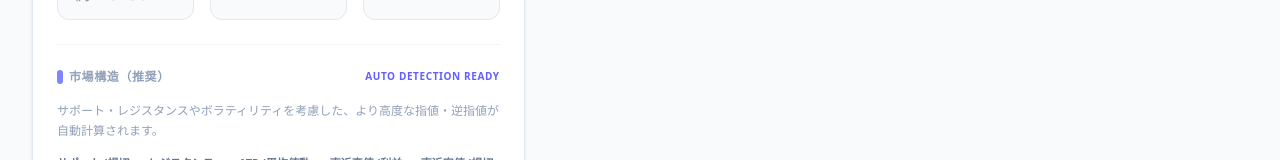
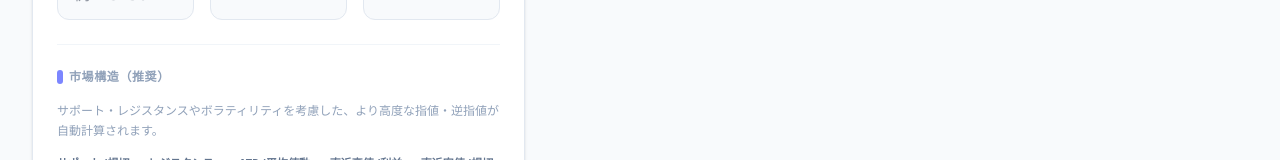
Before and after one commit to KengoJ/sashine-keisan, a React (Vite) app: page / in a window 1280 px wide. Shown: the part 497-657 px from the top of the page. Built offline with nearby package versions, Linux system fonts and the light colour scheme.

Commit message:
Update InputForm.tsx

```diff
--- a/src/components/InputForm.tsx
+++ b/src/components/InputForm.tsx
@@ -243,7 +243,7 @@ export const InputForm: FC<InputFormProps> = ({ inputs, setInputs }) => {
             <span className="w-1.5 h-3.5 bg-indigo-400 rounded-full"></span>
             市場構造（推奨）
           </span>
-          <span className="text-[10px] text-indigo-500 font-bold uppercase">Auto detection ready</span>
+          <span className="text-[10px] text-indigo-500 font-bold uppercase"></span>
         </h3>
         <p className="text-xs text-slate-400 mb-4 leading-relaxed">
           サポート・レジスタンスやボラティリティを考慮した、より高度な指値・逆指値が自動計算されます。
```
